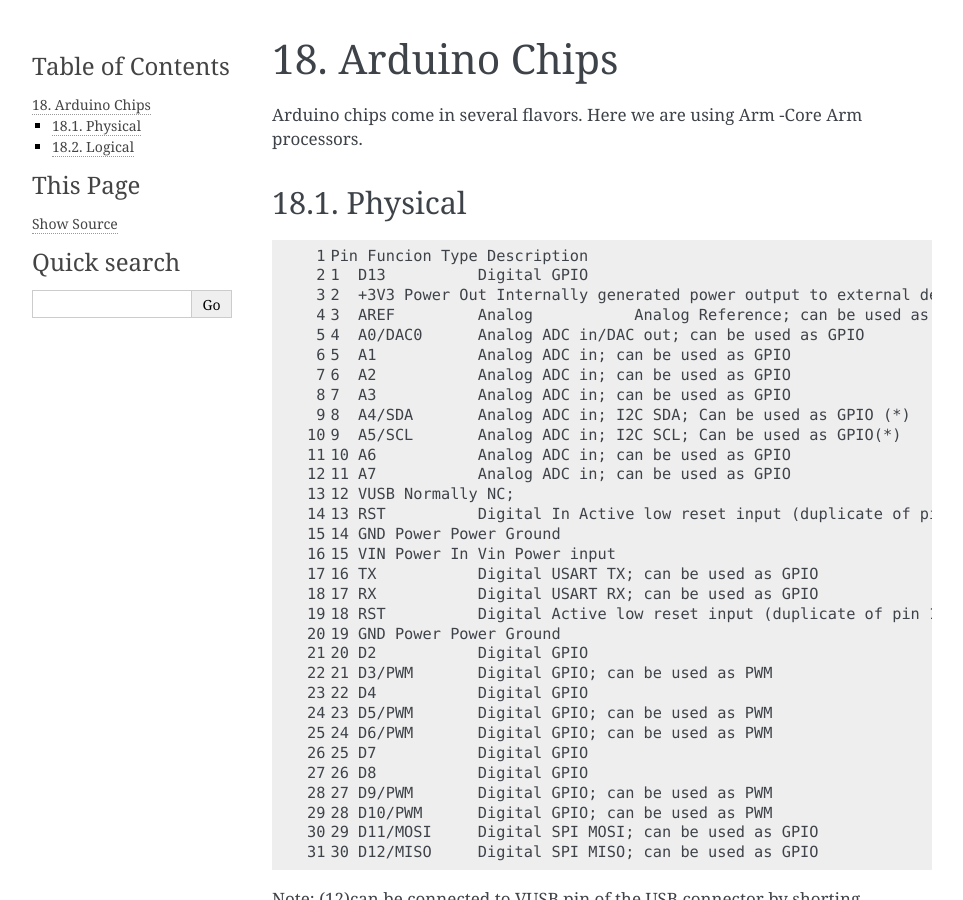
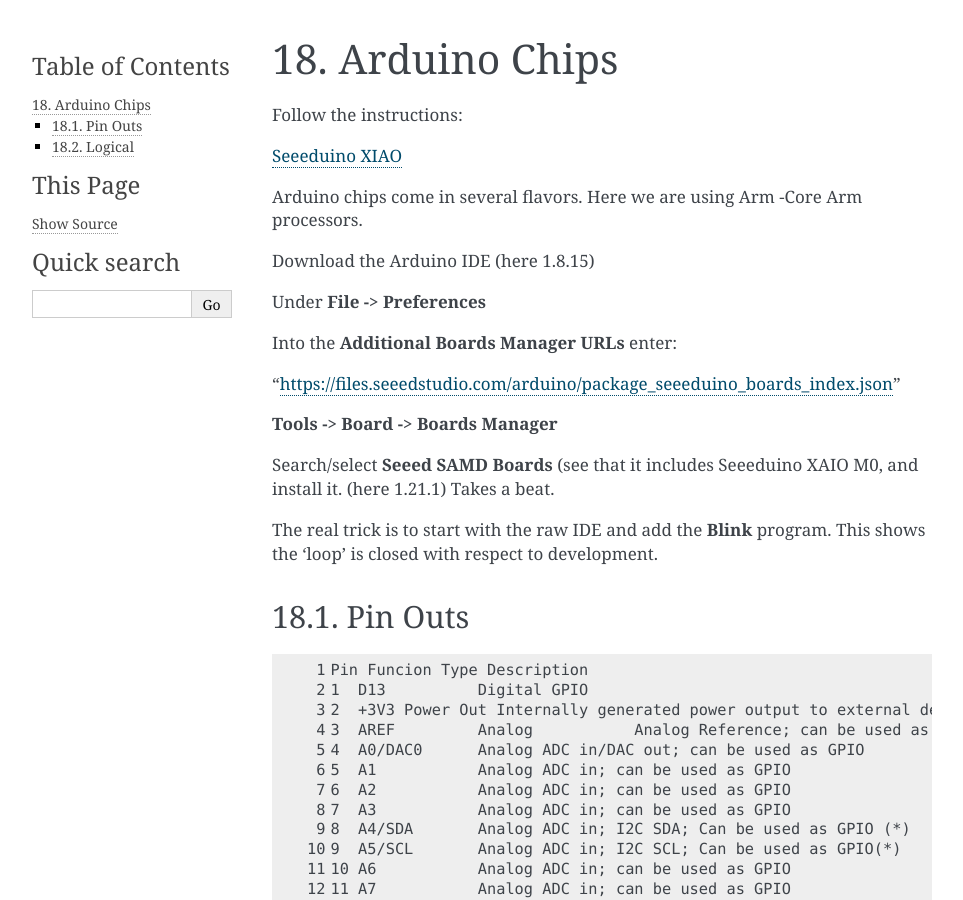
Before and after one commit to The-SMTSci/FlexSpec1, a Sphinx documentation site: the page built from docs/source/arduino.rst, in a window 1280 px wide and 900 px high. Shown: the whole window, without its empty margins (148-1111 px from the left). Built offline with Sphinx 7.4.7, drawn with Linux system fonts in a browser that asks for light colours.

Commit message:
Updated the info on using arduinos

```diff
--- a/docs/source/arduino.rst
+++ b/docs/source/arduino.rst
@@ -1,11 +1,33 @@
 Arduino Chips
 *************
 
+Follow the instructions:
+
+`Seeeduino XIAO <https://wiki.seeedstudio.com/Seeeduino-XIAO/>`_
+
+
 Arduino chips come in several flavors. Here we are using Arm -Core :index:`Arm` processors.
 
+Download the Arduino IDE (here 1.8.15)
 
-Physical
+Under **File -> Preferences**
+
+Into the **Additional Boards Manager URLs** enter:
+
+"https://files.seeedstudio.com/arduino/package_seeeduino_boards_index.json"
+
+**Tools -> Board -> Boards Manager**
+
+Search/select **Seeed SAMD Boards** (see that it includes
+Seeeduino XAIO M0, and install it. (here 1.21.1) Takes a beat.
+
+The real trick is to start with the raw IDE and add the **Blink**
+program. This shows the 'loop' is closed with respect to development.
+
+
+Pin Outs
 --------
+
 ..  code-block:: none
     :linenos:
 
```
